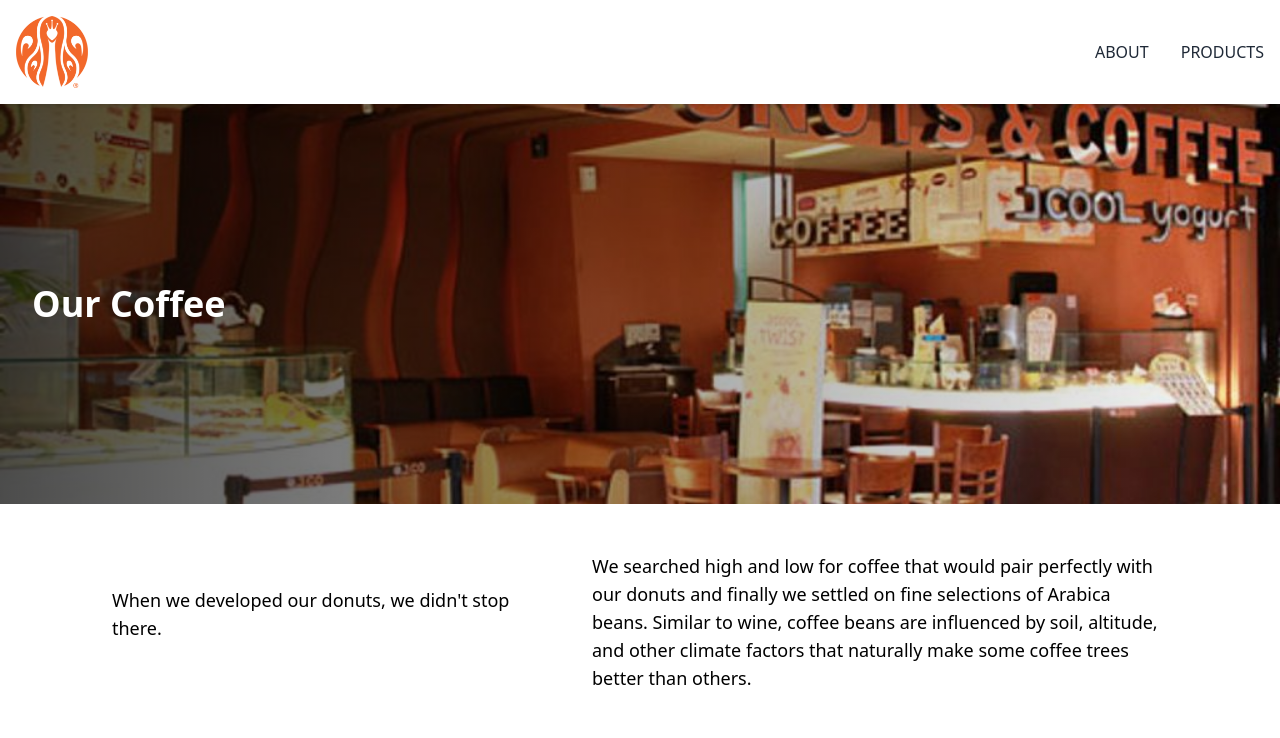
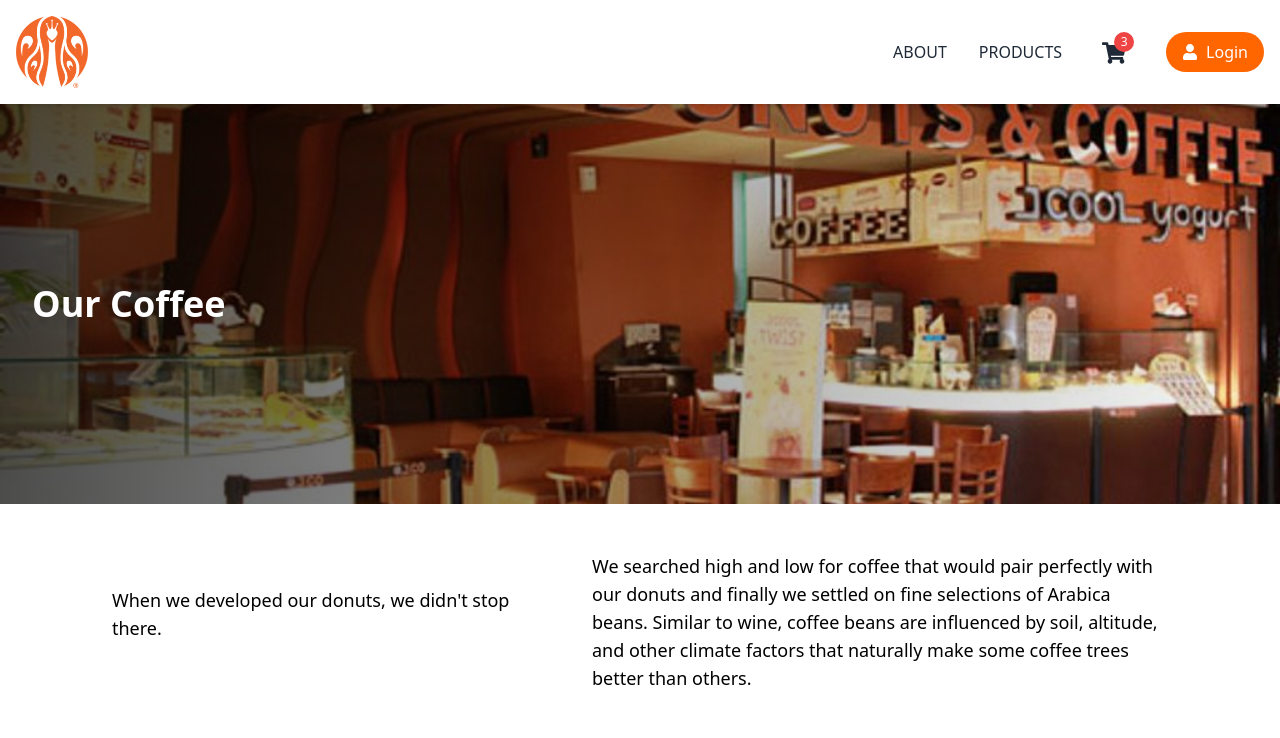
Before and after one commit to dzakwanpxr/nextjs-jco-coffee, a Next.js app: page / in a window 1280 px wide. Shown: the top 738 px of the page. Built offline with nearby package versions, Linux system fonts and the light colour scheme.

Commit message:
chore: Update header component to include shopping cart and login button

```diff
--- a/src/components/Header.tsx
+++ b/src/components/Layout/Header.tsx
@@ -1,15 +1,18 @@
 import Link from "next/link";
 import Image from "next/image";
 import { useRouter } from "next/router";
+import { FaShoppingCart, FaUser } from "react-icons/fa";
 
 export default function Navbar() {
   const router = useRouter();
 
   const isActive = (pathname: string) => router.pathname === pathname;
 
+  const cartItemCount = 3;
+
   return (
     <nav className="sticky top-0 z-50 bg-white shadow-md">
-      <div className="max-w-7xl mx-auto px-4 py-4 flex flex-col sm:flex-row justify-between items-center">
+      <div className="max-w-7xl mx-auto px-4 py-4 flex flex-col sm:flex-row justify-between items-center ">
         <Link href="/" className="mb-4 sm:mb-0">
           <Image
             src={"/new_jco_logo.png"}
@@ -18,7 +21,7 @@ export default function Navbar() {
             height={72}
           />
         </Link>
-        <ul className="flex flex-col sm:flex-row space-y-2 sm:space-y-0 sm:space-x-8 text-center">
+        <ul className="flex flex-col sm:flex-row space-y-2 sm:space-y-0 sm:space-x-8 text-center items-center">
           {["ABOUT", "PRODUCTS"].map((item, index) => (
             <li key={index}>
               <Link
@@ -33,6 +36,22 @@ export default function Navbar() {
               </Link>
             </li>
           ))}
+          <li>
+            <Link href="/cart" className="relative p-2">
+              <FaShoppingCart className="text-2xl text-gray-800 hover:text-[#ff6600] inline" />
+              {cartItemCount > 0 && (
+                <span className="absolute top-0 right-0 bg-red-500 text-white rounded-full w-5 h-5 flex items-center justify-center text-xs">
+                  {cartItemCount}
+                </span>
+              )}
+            </Link>
+          </li>
+          <li>
+            <button className="bg-[#ff6600] text-white px-4 py-2 rounded-full hover:bg-[#e55c00] transition-colors flex items-center">
+              <FaUser className="mr-2" />
+              Login
+            </button>
+          </li>
         </ul>
       </div>
     </nav>
--- a/src/components/Layout.tsx
+++ b/src/components/Layout/Layout.tsx
@@ -1,5 +1,5 @@
-import Header from "@/components/Header";
-import Footer from "@/components/Footer";
+import Header from "@/components/Layout/Header";
+import Footer from "@/components/Layout/Footer";
 
 export default function Layout({ children }: { children: React.ReactNode }) {
   return (
--- a/src/pages/_app.tsx
+++ b/src/pages/_app.tsx
@@ -1,4 +1,4 @@
-import Layout from "@/components/Layout";
+import Layout from "@/components/Layout/Layout";
 import "@/styles/globals.css";
 import type { AppProps } from "next/app";
 import Head from "next/head";
```
Also changed, not shown: src/components/Layout/Footer.tsx (renamed from src/components/Footer.tsx).
